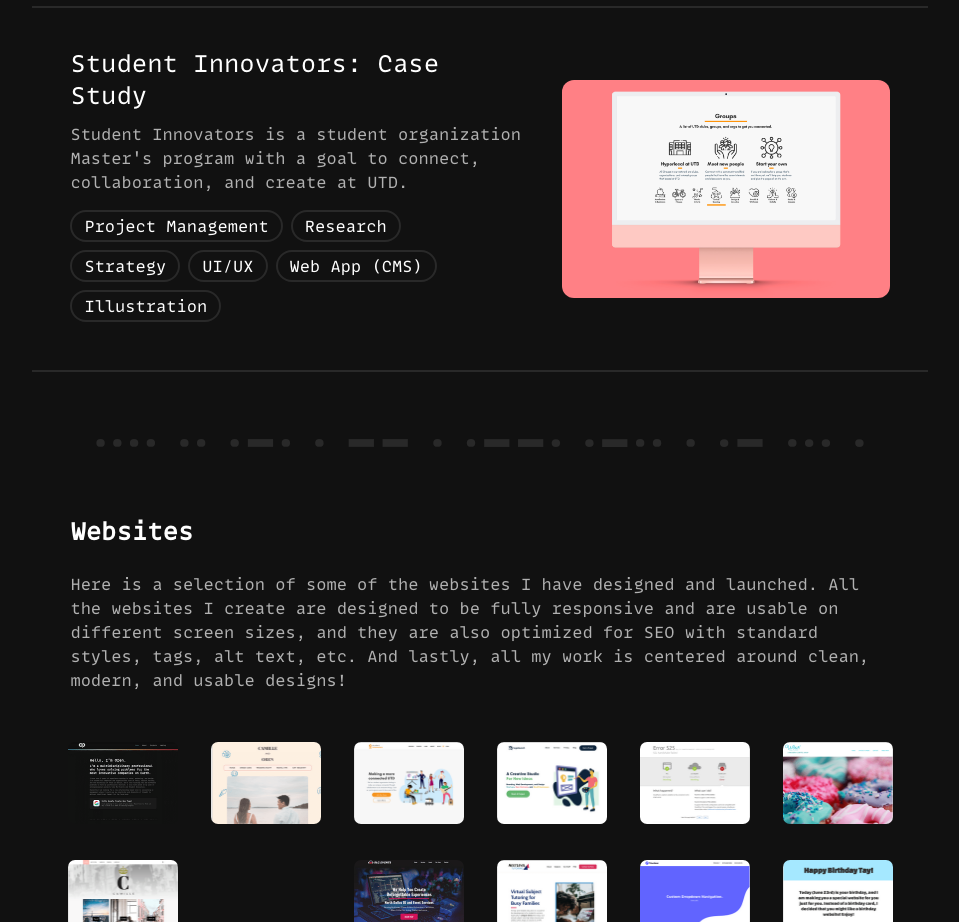
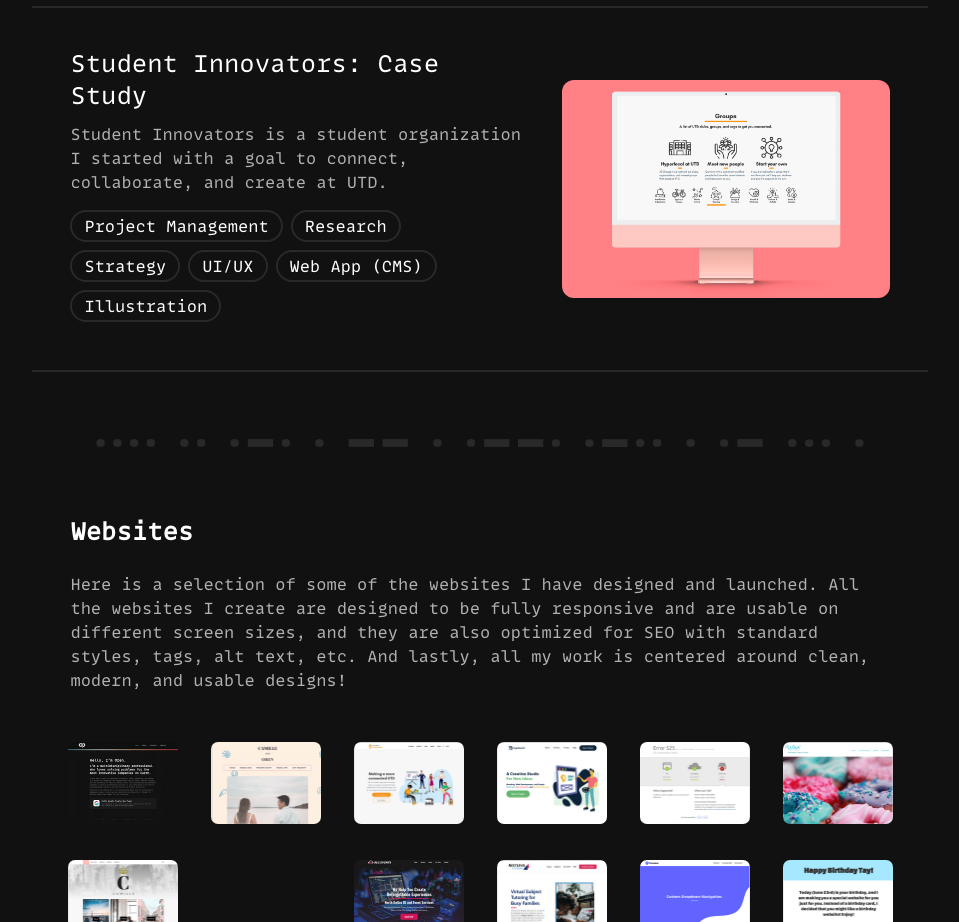
Before and after one commit to orenpajela/orenpajelawebsite, a plain HTML site: page portfolio.html in a window 1280 px wide. Shown: the part 780-1702 px from the top of the page, without its empty margins (160-1119 px from the left). Drawn offline with nearby package versions, Linux system fonts and the light colour scheme.

Commit message:
Update portfolio.html

```diff
--- a/portfolio.html
+++ b/portfolio.html
@@ -70,7 +70,7 @@
     <a href="studentinnovatorscasestudy.html" class="portfolio-case-study-div w-inline-block">
       <div class="div-block-10">
         <p class="portfolio-title">Student Innovators: Case Study</p>
-        <p class="portfolio-paragraph">Student Innovators is a student organization Master&#x27;s program with a goal to connect, collaboration, and create at UTD.<br></p>
+        <p class="portfolio-paragraph">Student Innovators is a student organization I started with a goal to connect, collaborate, and create at UTD.<br></p>
         <div class="portfolio-roles-div">
           <div class="text-block-7">Project Management</div>
           <div class="text-block-7">Research</div>
```
